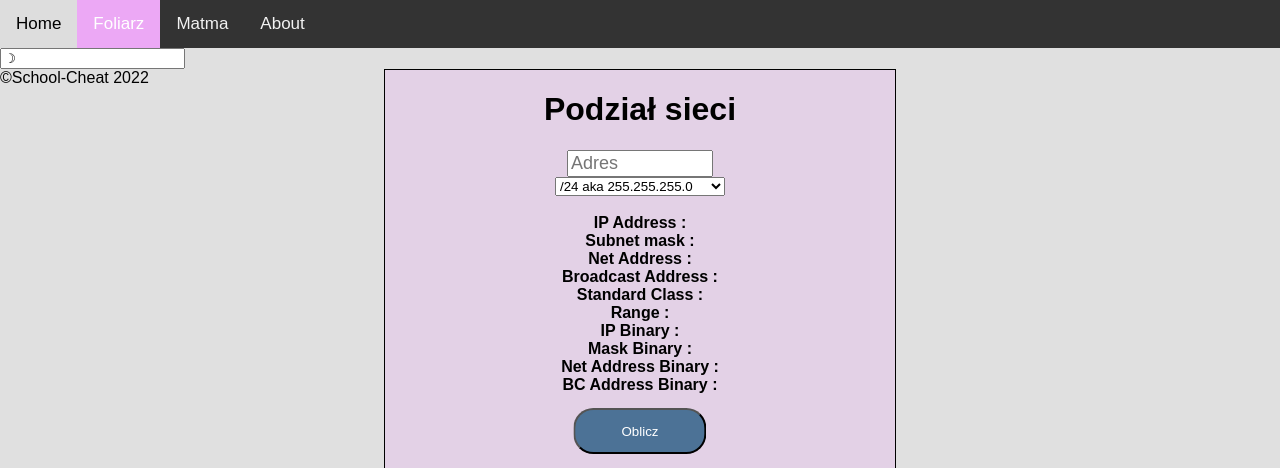
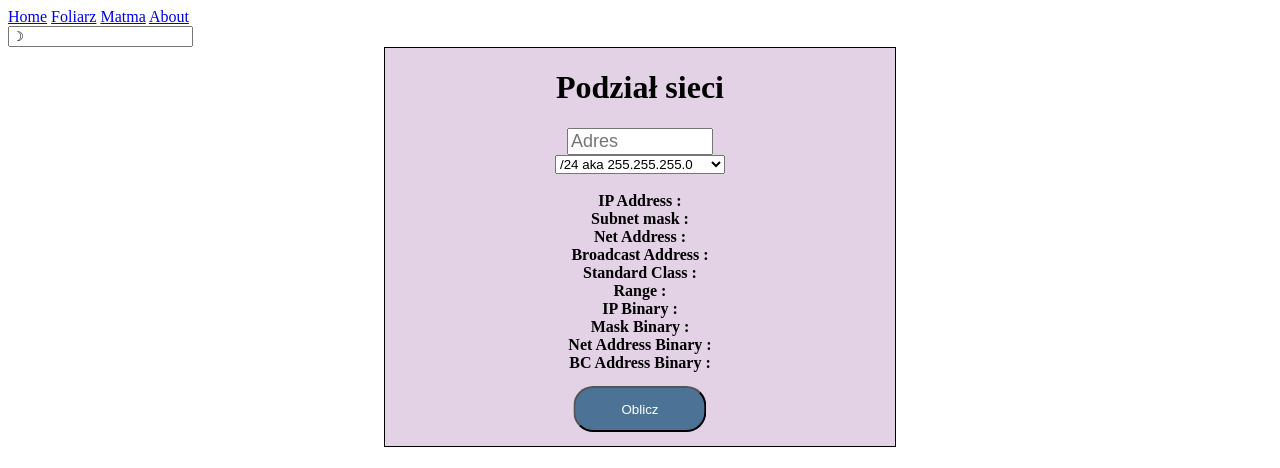
Before and after one commit to PawelMierzwa/school-cheat, a PHP site: page /foliage in a window 1280 px wide. Shown: the top 468 px of the page. Run offline with PHP 8.4, Linux system fonts and the light colour scheme.

Commit message:
Cleaning up
Co-Authored-By: DmytroSobol <79514945+DmytroSobol@users.noreply.github.com>

```diff
--- a/template/about.html
+++ b/template/about.html
@@ -5,7 +5,6 @@
     <meta http-equiv="X-UA-Compatible" content="IE=edge">
     <meta name="viewport" content="width=device-width, initial-scale=1.0">
     <title>About</title>
-    <link rel="stylesheet" href="template/css/about.css">
 </head>
 <body>
     <div class="content">
--- a/template/css/foliage.css
+++ b/template/css/foliage.css
@@ -1,9 +1,3 @@
-body {
-	background-color: rgb(224, 224, 224);
-	margin: 0;
-    font-family: Arial, Helvetica, sans-serif;
-}
-
 .podzial{
 	Left: 50%;
   	transform: translateX(-50%);
@@ -45,26 +39,7 @@ body {
 	font-size: large;
 }
 
-.menu {
-    overflow: hidden;
-    background-color: #333;
+.dark-mode ~ .podzial {
+	background-color: rgb(27, 25, 25);
+	color: black;
   }
-
-.menu a {
-    float: left;
-    color: #f2f2f2;
-    text-align: center;
-    padding: 14px 16px;
-    text-decoration: none;
-    font-size: 17px;
-  }
-
-.menu a:hover {
-    background-color: #ddd;
-    color: black;
-  }
-
-.menu a.active {
-    background-color: #eca8f5;
-    color: white;
-  }
--- a/template/footer.html
+++ b/template/footer.html
@@ -1 +1,11 @@
+<style>
+footer {
+	position: absolute;
+	left: 0;
+	bottom: 0;
+	width: 100%;
+	height: 80px;
+}
+</style>
+
 <footer> ©School-Cheat 2022 </footer>
--- a/template/header.html
+++ b/template/header.html
@@ -1,6 +1,6 @@
 <html>
 <head>
-    <link rel="stylesheet" href="template/css/menu.css" type="text/css">
+    <link rel="stylesheet" href="template/css/main.css" type="text/css">
 </head>
 <body>
 
--- a/template/matma.html
+++ b/template/matma.html
@@ -5,7 +5,6 @@
     <meta http-equiv="X-UA-Compatible" content="IE=edge">
     <meta name="viewport" content="width=device-width, initial-scale=1.0">
     <title>Matematyka</title>
-    <link rel="stylesheet" href="template/css/math.css">
 </head>
 <body>
     <div class="content">
```
Also changed, not shown: template/css/about.css (deleted, +0 -29 lines), template/css/math.css (deleted, +0 -29 lines), template/css/main.css (renamed from template/css/menu.css).
